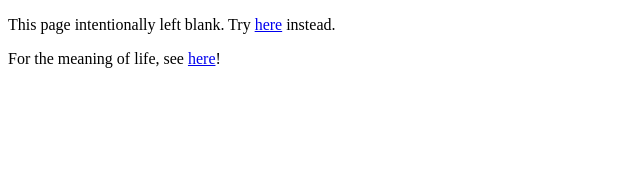
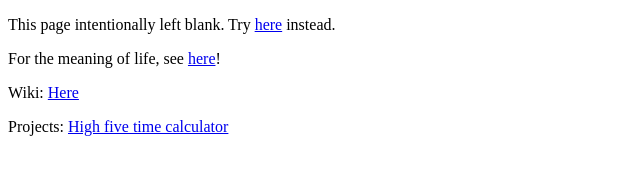
Before and after one commit to zhuowei/zhuowei.github.com, a plain HTML site: page index.html in a window 1280 px wide. Shown: the whole page, without its empty margins (0-640 px from the left). Drawn offline with Linux system fonts and the light colour scheme.

Commit message:
Added links to site wiki and high5

```diff
--- a/index.html
+++ b/index.html
@@ -7,5 +7,7 @@
 <body>
 <p>This page intentionally left blank. Try <a href="https://sites.google.com/site/zhuoweisite/">here</a> instead.</p>
 <p>For the meaning of life, see <a href="nyan/nyanoctocat.html">here</a>!</p>
+<p>Wiki: <a href="https://github.com/zhuowei/zhuowei.github.com/wiki">Here</a></p>
+<p>Projects: <a href="high5/highfive.html">High five time calculator</a></p>
 </body>
 </html>
```
